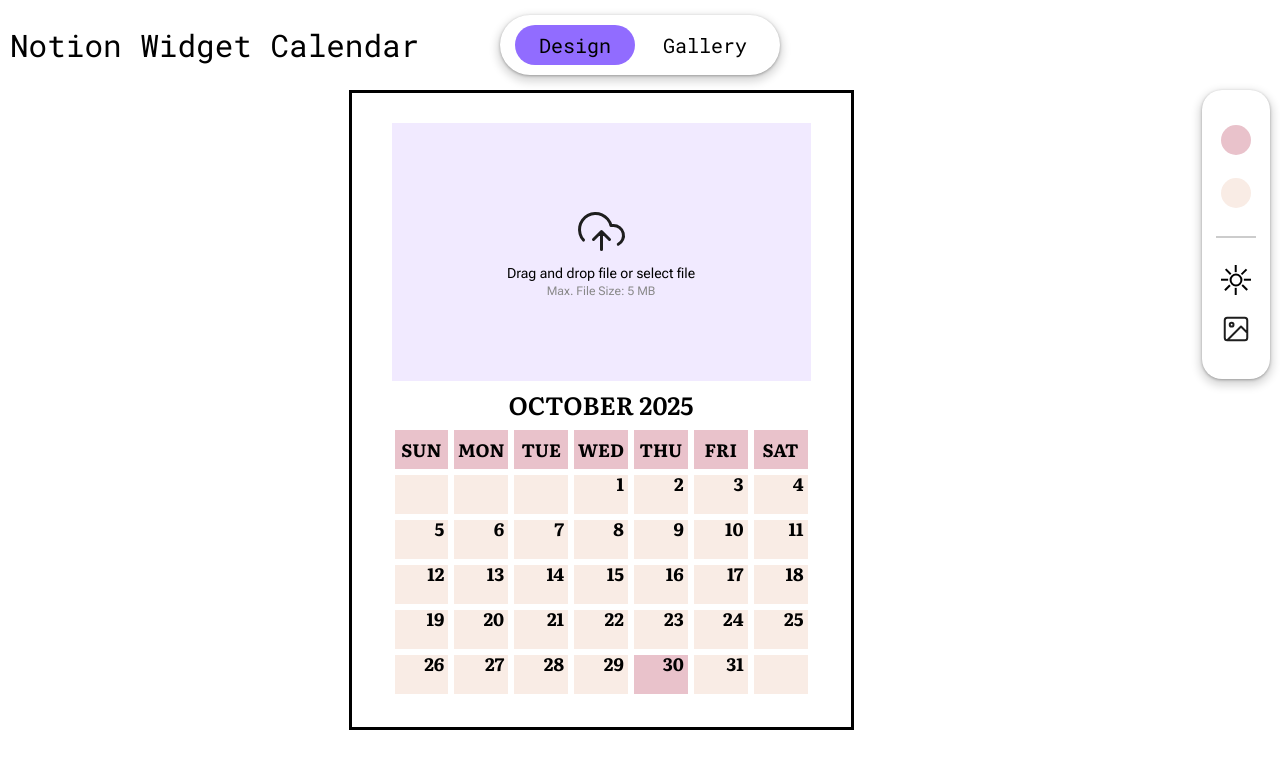
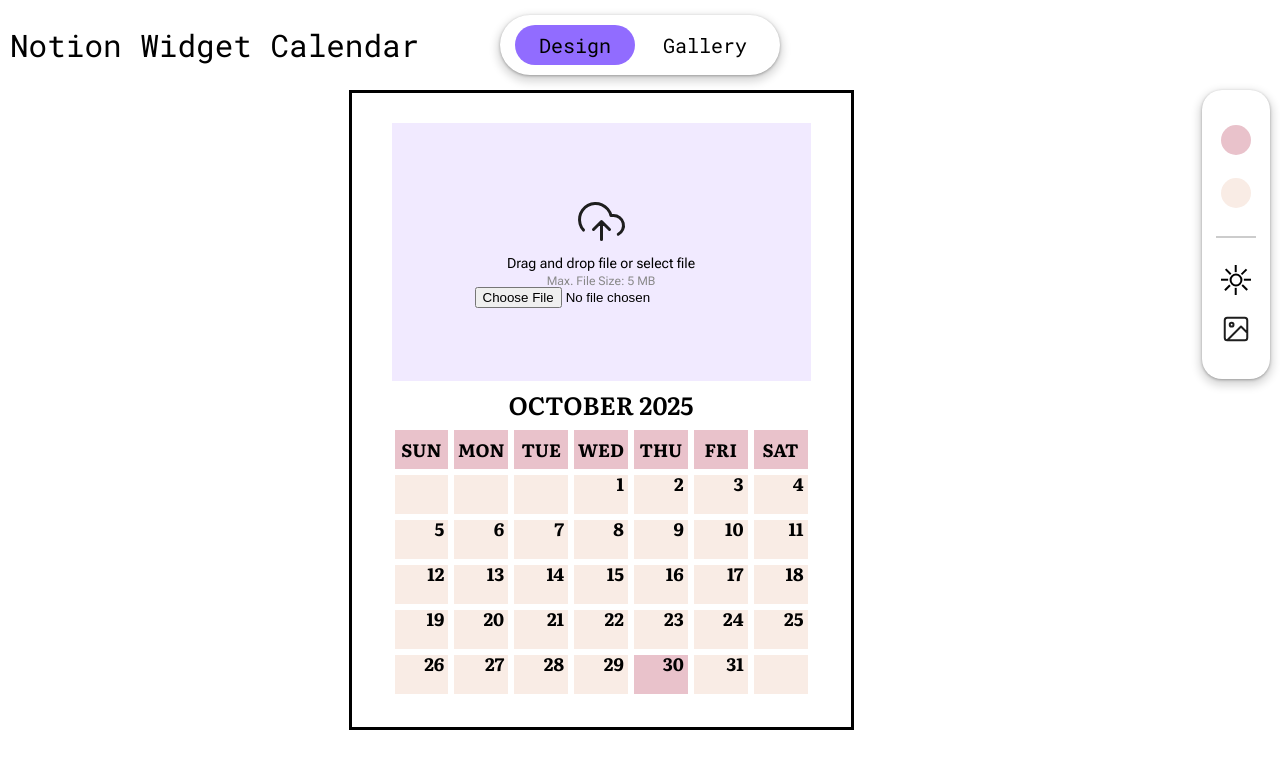
Before and after one commit to spalaguachi/notion-widget-calendar, a React (Vite) app in the folder frontend/: page / in a window 1280 px wide. Shown: the top 768 px of the page. Built offline with nearby package versions, Linux system fonts and the light colour scheme.

Commit message:
add image uploader to frontend

```diff
--- a/frontend/src/components/CalendarCard/components/ImageContainer.tsx
+++ b/frontend/src/components/CalendarCard/components/ImageContainer.tsx
@@ -1,13 +1,49 @@
+import React from "react";
 import imgUpload from "../../../assets/upload_cloud.svg";
+import { useState } from "react";
 
 const ImageContainer = () => {
-  return (
-    <div className="image-container">
-      <img src={imgUpload} />
-      <h1>Drag and drop file or select file</h1>
-      <p>Max. File Size: 5 MB</p>
-    </div>
-  );
+  const [image, setImage] = useState<string | null>(null);
+
+  const handleImageChange = (e: React.ChangeEvent<HTMLInputElement>) => {
+    if (e.target.files && e.target.files.length > 0) {
+      const file = e.target.files[0];
+      if (file) {
+        const reader = new FileReader();
+        reader.onload = () => {
+          const result = reader.result as string;
+          if (result) {
+            setImage(result);
+          }
+        };
+        reader.readAsDataURL(file);
+      }
+    }
+  };
+  const uploadImage = () => {
+    if (image) {
+      // image, name on top when hover, click to change file, small checkmark to say uploaded?
+      return (
+        <>
+          <img className="uploaded-img" src={image} />
+        </>
+      );
+    }
+    return (
+      <>
+        <img src={imgUpload} />
+        <h1>Drag and drop file or select file</h1>
+        <p>Max. File Size: 5 MB</p>
+        <input
+          type="file"
+          id="imageInput"
+          accept="image/png, image/jpg, image/jpg"
+          onChange={handleImageChange}
+        />
+      </>
+    );
+  };
+  return <div className="image-container">{uploadImage()}</div>;
 };
 
 export default ImageContainer;
--- a/frontend/src/components/CalendarCard/index.css
+++ b/frontend/src/components/CalendarCard/index.css
@@ -44,6 +44,11 @@
     font-family: Roboto Flex;
     font-size: 12px;
     color: #898989;
+  }
+
+  .uploaded-img {
+    width: 100%;
+    height: 100%;
   }
 }
 
```
Also changed, not shown: frontend/src/components/CalendarCard/CalendarHelpers.ts (+0 -30 lines).
